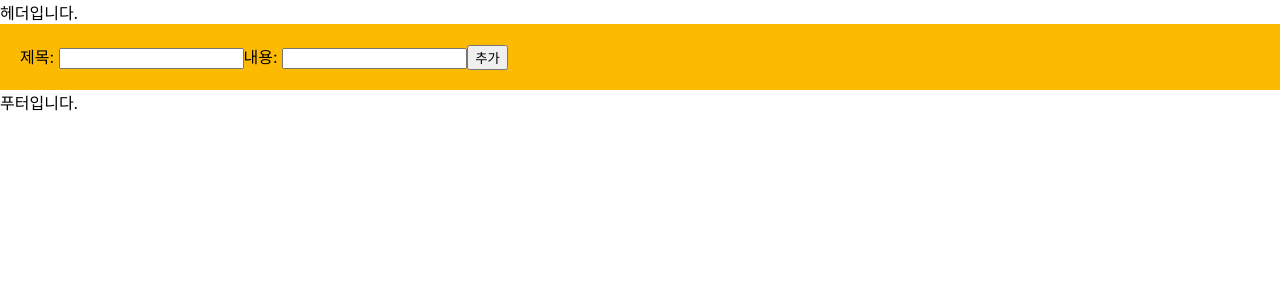
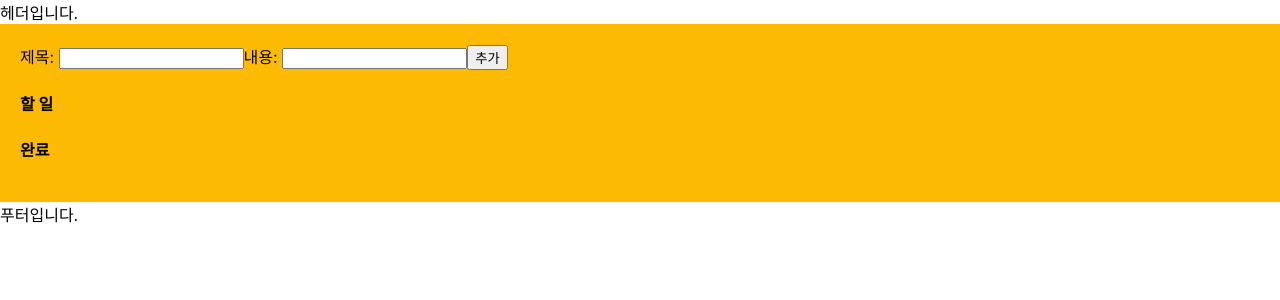
Before and after one commit to waterfist/TodoApp01, a React (Create React App) app: page / in a window 1280 px wide. Shown: the top 300 px of the page. Built offline with nearby package versions, Linux system fonts and the light colour scheme.

Commit message:
TodoList detach02

```diff
--- a/src/App.jsx
+++ b/src/App.jsx
@@ -1,8 +1,13 @@
 import Header from "./components/Header";
 import Input from "./components/Input";
+import TodoList from "./components/TodoList";
 import "./App.css";
+import { useState } from "react";
+import { v4 as uuidv4 } from "uuid";
 
 function App() {
+  // todos: todo라는 객체를 여러개 가지고 있는 배열!!
+  const [todos, setTodos] = useState(initialState);
   return (
     <div>
       <Header></Header>
@@ -16,6 +21,8 @@ function App() {
         <Input />
 
         {/* Todo 관련된 것 */}
+        <TodoList todos={todos} isActive={true} />
+        <TodoList todos={todos} isActive={false} />
       </main>
       <footer>푸터입니다.</footer>
     </div>
@@ -23,3 +30,24 @@ function App() {
 }
 
 export default App;
+
+const initialState = [
+  {
+    title: "제목1",
+    contents: "내용1",
+    isDone: false,
+    id: uuidv4(),
+  },
+  {
+    title: "제목2",
+    contents: "내용2",
+    isDone: true,
+    id: uuidv4(),
+  },
+  {
+    title: "제목3",
+    contents: "내용3",
+    isDone: false,
+    id: uuidv4(),
+  },
+];
--- a/src/components/TodoList.jsx
+++ b/src/components/TodoList.jsx
@@ -1,9 +1,16 @@
-import React from 'react'
+import React from "react";
 
-const TodoList = () => {
+// Props로 todos와 isActive를 가져옴.
+const TodoList = ({ todos, isActive }) => {
   return (
-    <div>TodoList</div>
-  )
-}
+    <>
+      {/* 해석: isActive라면 "할 일"이다. 그게 아니라면 "완료"이다. */}
+      <h4>{isActive ? "할 일" : "완료"}</h4>
+      {
+        // map 함수를 통해서 전체를 출력함.
+      }
+    </>
+  );
+};
 
-export default TodoList
+export default TodoList;
```
